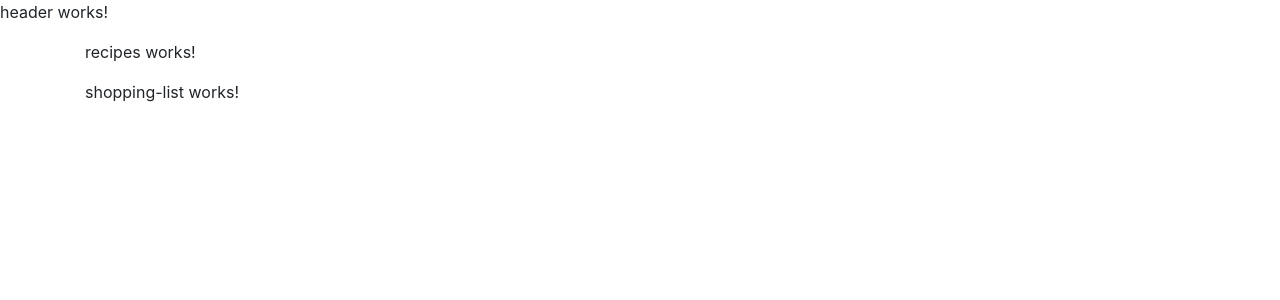
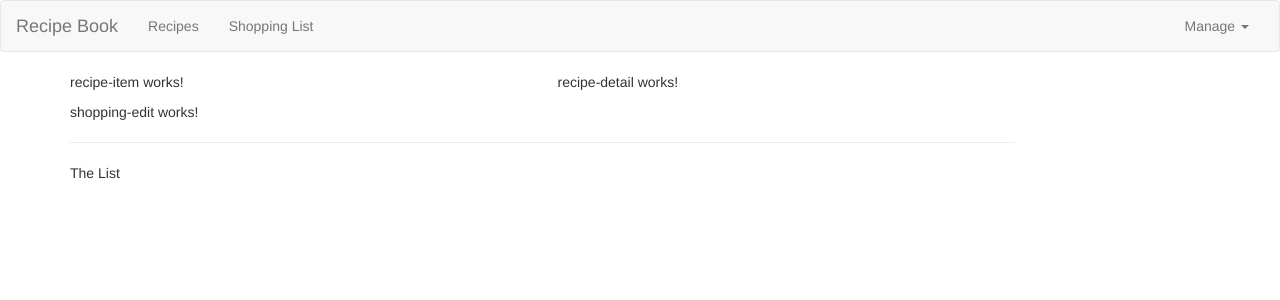
Before and after one commit to abbygottlich/grocery-list-and-recipe-book, an Angular app in the folder grocery-list-recipe-book/: page / in a window 1280 px wide. Shown: the top 300 px of the page. Built offline with nearby package versions, Linux system fonts and the light colour scheme.

Commit message:
added navbar

```diff
--- a/grocery-list-recipe-book/angular.json
+++ b/grocery-list-recipe-book/angular.json
@@ -21,7 +21,7 @@
             "aot": true,
             "assets": ["src/favicon.ico", "src/assets"],
             "styles": [
-              "../node_modules/bootstrap/dist/css/bootstrap.min.css",
+              "node_modules/bootstrap/dist/css/bootstrap.min.css",
               "src/styles.css"
             ],
             "scripts": []
--- a/grocery-list-recipe-book/package.json
+++ b/grocery-list-recipe-book/package.json
@@ -19,6 +19,7 @@
     "@angular/platform-browser": "~9.0.1",
     "@angular/platform-browser-dynamic": "~9.0.1",
     "@angular/router": "~9.0.1",
+    "bootstrap": "^3.4.1",
     "rxjs": "~6.5.4",
     "tslib": "^1.10.0",
     "zone.js": "~0.10.2"
--- a/grocery-list-recipe-book/src/app/header/header.component.html
+++ b/grocery-list-recipe-book/src/app/header/header.component.html
@@ -1 +1,24 @@
-<p>header works!</p>
+<nav class="navbar navbar-default">
+  <div class="container-fluid">
+    <div class="navbar-header">
+      <a href="#" class="navbar-brand">Recipe Book</a>
+    </div>
+    <div class="collapse navbar-collapse">
+      <ul class="nav navbar-nav">
+        <li><a href="#">Recipes</a></li>
+        <li><a href="#">Shopping List</a></li>
+      </ul>
+      <ul class="nav navbar-nav navbar-right">
+        <li class="dropdown">
+          <a href="#" class="dropdown-toggle" role="button"
+            >Manage <span class="caret"></span
+          ></a>
+          <ul class="dropdown-menu">
+            <li><a href="#">Save Data</a></li>
+            <li><a href="#">Fetch Data</a></li>
+          </ul>
+        </li>
+      </ul>
+    </div>
+  </div>
+</nav>
--- a/grocery-list-recipe-book/src/app/recipes/recipe-list/recipe-list.component.html
+++ b/grocery-list-recipe-book/src/app/recipes/recipe-list/recipe-list.component.html
@@ -1 +1 @@
-<p>recipe-list works!</p>
+<app-recipe-item></app-recipe-item>
--- a/grocery-list-recipe-book/src/app/recipes/recipes.component.html
+++ b/grocery-list-recipe-book/src/app/recipes/recipes.component.html
@@ -1 +1,8 @@
-<p>recipes works!</p>
+<div class="row">
+  <div class="col-md-5">
+    <app-recipe-list></app-recipe-list>
+  </div>
+  <div class="col-md-7">
+    <app-recipe-detail></app-recipe-detail>
+  </div>
+</div>
--- a/grocery-list-recipe-book/src/app/shopping-list/shopping-list.component.html
+++ b/grocery-list-recipe-book/src/app/shopping-list/shopping-list.component.html
@@ -1 +1,7 @@
-<p>shopping-list works!</p>
+<div class="row">
+  <div class="col-xs-10">
+    <app-shopping-edit></app-shopping-edit>
+    <hr />
+    <p>The List</p>
+  </div>
+</div>
```
Also changed, not shown: 1 other file (tests, documents, lock files or other folders).
